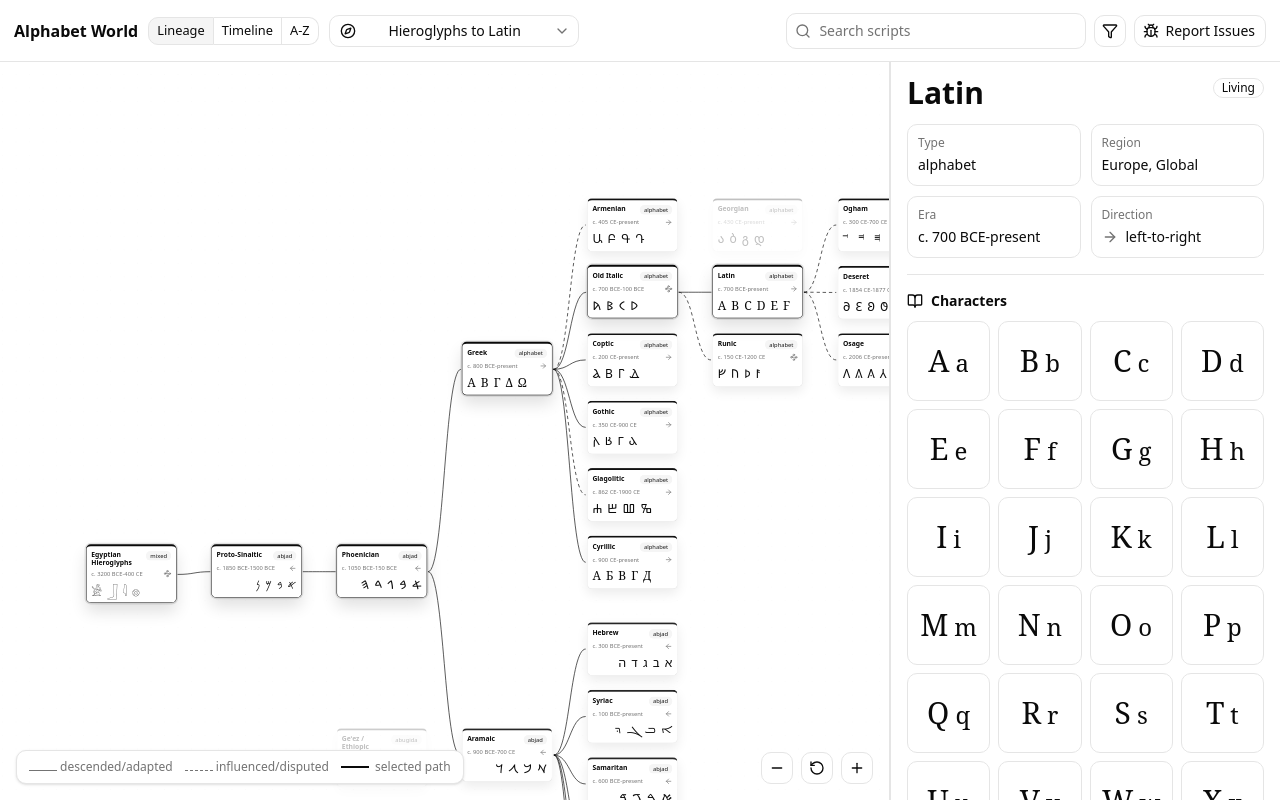
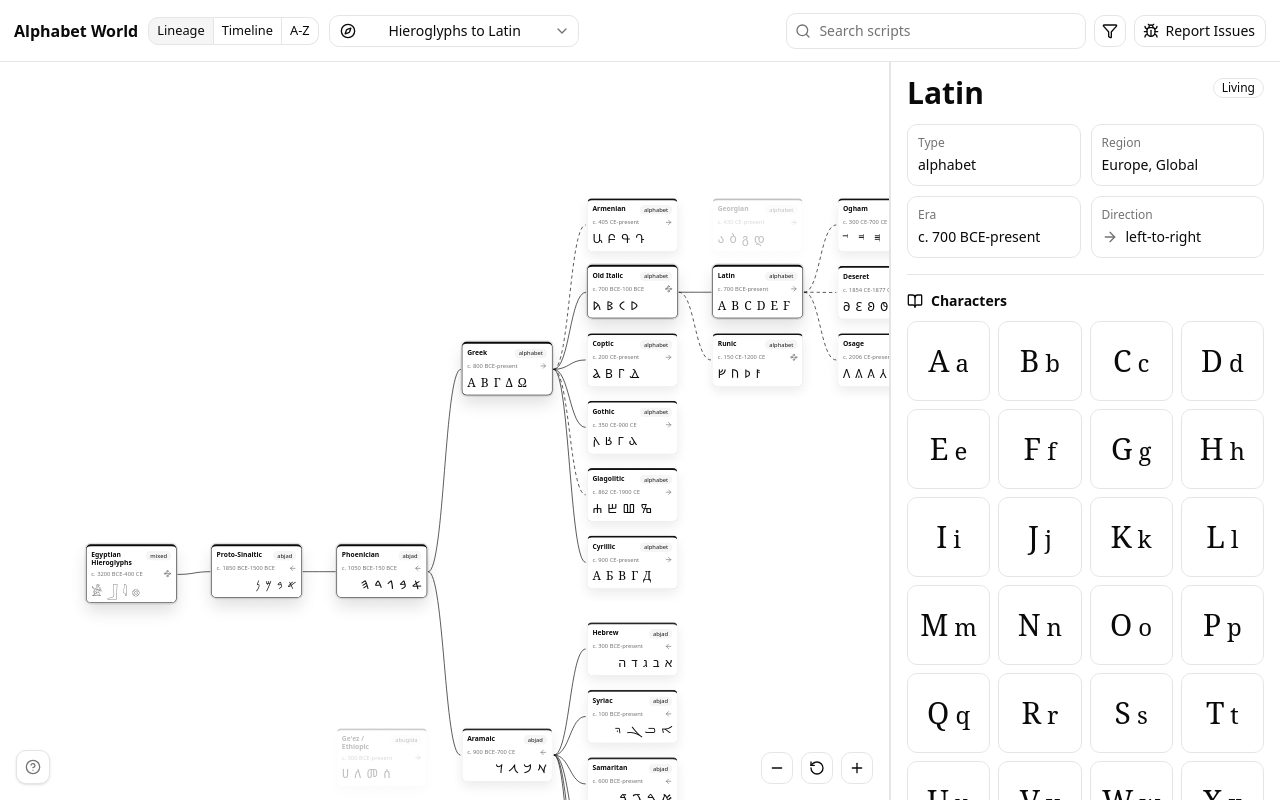
Before and after one commit to sichengchen/world-of-scripts, a React (Vite) app: page / in a window 1280 px wide. Built offline with nearby package versions, Linux system fonts and the light colour scheme; a web font is replaced by a local one.

Commit message:
fix: collapse relationship legend by default

```diff
--- a/src/App.tsx
+++ b/src/App.tsx
@@ -15,6 +15,7 @@ import {
   ArrowUp,
   BookOpen,
   Bug,
+  CircleHelp,
   Compass,
   Filter,
   GitBranch,
@@ -898,20 +899,45 @@ function RelationGroup({
 function Legend() {
   return (
     <div
-      className="absolute bottom-4 left-4 z-10 inline-flex items-center gap-3 rounded-lg border bg-card px-3 py-2 text-xs font-medium text-muted-foreground shadow-sm max-[820px]:bottom-48 max-[820px]:left-3 max-[820px]:right-3 max-[820px]:justify-between max-[820px]:gap-2"
+      className="group absolute bottom-4 left-4 z-10 inline-flex items-center rounded-lg border bg-card px-2 py-2 text-xs font-medium text-muted-foreground shadow-sm transition-all focus-within:px-3 hover:px-3 max-[820px]:bottom-48 max-[820px]:left-3"
       aria-label="Relationship legend"
+      tabIndex={0}
     >
-      <span>
-        <i className="inline-block w-7 border-t border-muted-foreground" /> descended/adapted
-      </span>
-      <span>
-        <i className="inline-block w-7 border-t border-dashed border-muted-foreground" /> influenced/disputed
-      </span>
-      <span className="inline-flex items-center gap-1.5">
-        <i className="inline-block w-7 border-t-2 border-foreground" />
-        selected path
-      </span>
+      <CircleHelp className="size-4 shrink-0" aria-hidden="true" />
+      <div className="grid max-w-0 grid-cols-[max-content_max-content_max-content] items-center gap-0 overflow-hidden opacity-0 transition-all duration-200 group-focus-within:ml-3 group-focus-within:max-w-[520px] group-focus-within:gap-3 group-focus-within:opacity-100 group-hover:ml-3 group-hover:max-w-[520px] group-hover:gap-3 group-hover:opacity-100 max-[820px]:grid-cols-1 max-[820px]:items-start">
+        <LegendItem label="descended/adapted" />
+        <LegendItem dashed label="influenced/disputed" />
+        <LegendItem strong label="selected path" />
+      </div>
     </div>
+  )
+}
+
+function LegendItem({
+  dashed = false,
+  label,
+  strong = false,
+}: {
+  dashed?: boolean
+  label: string
+  strong?: boolean
+}) {
+  return (
+    <span className="inline-flex items-center gap-1.5 whitespace-nowrap">
+      <svg className="h-3.5 w-8 shrink-0" aria-hidden="true" viewBox="0 0 32 14">
+        <line
+          x1="2"
+          x2="30"
+          y1="7"
+          y2="7"
+          stroke="currentColor"
+          strokeDasharray={dashed ? '5 4' : undefined}
+          strokeLinecap="round"
+          strokeWidth={strong ? 2 : 1.4}
+        />
+      </svg>
+      <span className={strong ? 'text-foreground' : undefined}>{label}</span>
+    </span>
   )
 }
 
```
